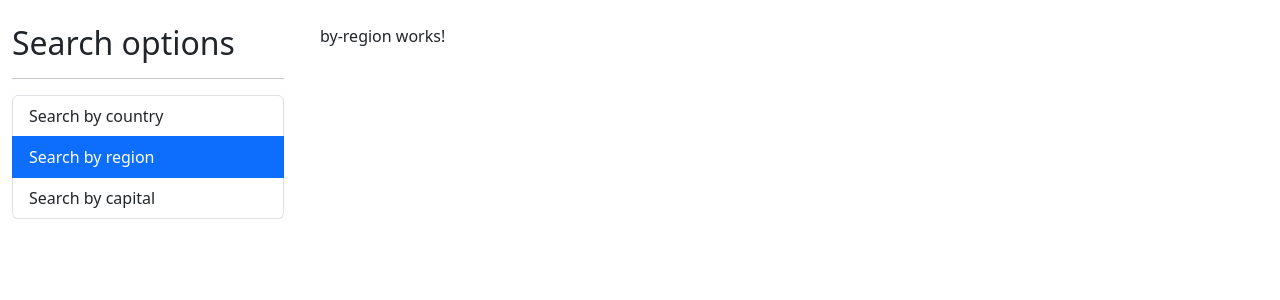
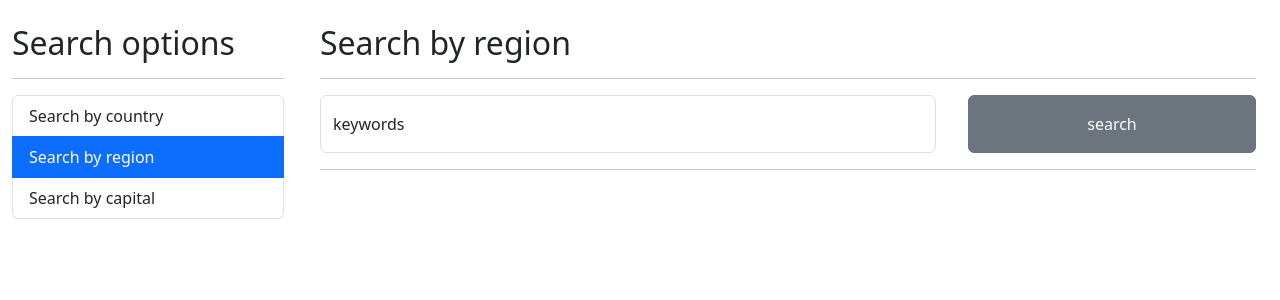
Before and after one commit to JuanRamirez8034/paises-app, an Angular app: page /region in a window 1280 px wide. Shown: the top 300 px of the page. Built offline with nearby package versions, Linux system fonts and the light colour scheme.

Commit message:
Agregado el codigo en cada uno de los respectivos modulos dedicados a las distintas busquedas

```diff
--- a/src/app/country/pages/by-capital/by-capital.component.html
+++ b/src/app/country/pages/by-capital/by-capital.component.html
@@ -1 +1,18 @@
-<p>by-capital works!</p>
+<h2>Search by capital</h2>
+<hr>
+
+<!-- fomulario para realizar las busquedas -->
+<!-- recibimos el evento enviando desde el formulario "onSearch" y le pasamos el evento que contiene el argumento de texto -->
+<!-- recibimos el evento enviando desde el formulario "onBounce" y le pasamos el argumento que este trae a la funcion a ejecutar -->
+<app-form-search-country (onSearch)="search($event);" (onDebounce)="sugge($event);"></app-form-search-country>
+
+<hr>
+
+<!-- componente para mostrar los resultados de la busqueda -->
+<!-- "countryResponseArray" es la proiedad que se espera como un input en el componente -->
+<app-country-table-result [countryResponseArray]="countryResponse"></app-country-table-result>
+
+
+<div class="alert alert-danger" *ngIf="errorConsult">
+  No found data for "{{argument}}"
+</div>
--- a/src/app/country/pages/by-capital/by-capital.component.ts
+++ b/src/app/country/pages/by-capital/by-capital.component.ts
@@ -1,14 +1,46 @@
 import { Component, OnInit } from '@angular/core';
+import { Country } from '../../interfaces/country.interfaces';
+import { CountriesService } from '../../services/countries.service';
 
 @Component({
   selector: 'app-by-capital',
   templateUrl: './by-capital.component.html'
 })
-export class ByCapitalComponent implements OnInit {
+export class ByCapitalComponent {
 
-  constructor() { }
 
-  ngOnInit(): void {
+  public argument        : string = '';//variable asociada al valor del input de busqueda
+  public errorConsult    : boolean = false;//variable para controlar el estado de erro de consultas y mostrar el alert
+  public countryResponse : Country[] = []; // arreglo de paises para almacenar las respuestas
+
+  //inyectando o instanciando los servicios
+  constructor(private countriesService:CountriesService) { }
+
+  public search(argument:string):void{
+    this.argument = argument; // asignamos el valor del argumento de la funcion al argumento de la clase
+    this.errorConsult = false;
+    // el metodo suscribe tiene varias funciones para procesar la informacion suscribe(
+    //  (response)=>{} para la informacion regresada
+    //  (error)=>{} para procesar los errores que puedan ocurrir
+    //  (result)=>{} para procesar un resultado en caso de que todo halla ocurrido con exito
+    //)
+    this.countriesService.searchCountry({argument: argument, mode:{capital:true}})
+      .subscribe(
+        (resp)=>{
+          this.countryResponse = resp;//agregando la respuesta al arreglo correspondiente
+          console.log(this.countryResponse);
+
+        },
+        (error)=>{
+          console.log(error);
+          this.countryResponse = [];
+          this.errorConsult = true;
+        }
+      );
   }
 
+  public sugge(event:string):void{
+    this.argument = event;
+    this.errorConsult = true;
+  }
 }
--- a/src/app/country/pages/by-country/by-country.component.ts
+++ b/src/app/country/pages/by-country/by-country.component.ts
@@ -23,7 +23,7 @@ export class ByCountryComponent {
     //  (error)=>{} para procesar los errores que puedan ocurrir
     //  (result)=>{} para procesar un resultado en caso de que todo halla ocurrido con exito
     //)
-    this.countriesService.searchCountry({argument: argument, mode:{region:true}})
+    this.countriesService.searchCountry({argument: argument, mode:{country:true}})
       .subscribe(
         (resp)=>{
           this.countryResponse = resp;//agregando la respuesta al arreglo correspondiente
--- a/src/app/country/pages/by-region/by-region.component.html
+++ b/src/app/country/pages/by-region/by-region.component.html
@@ -1 +1,18 @@
-<p>by-region works!</p>
+<h2>Search by region</h2>
+<hr>
+
+<!-- fomulario para realizar las busquedas -->
+<!-- recibimos el evento enviando desde el formulario "onSearch" y le pasamos el evento que contiene el argumento de texto -->
+<!-- recibimos el evento enviando desde el formulario "onBounce" y le pasamos el argumento que este trae a la funcion a ejecutar -->
+<app-form-search-country (onSearch)="search($event);" (onDebounce)="sugge($event);"></app-form-search-country>
+
+<hr>
+
+<!-- componente para mostrar los resultados de la busqueda -->
+<!-- "countryResponseArray" es la proiedad que se espera como un input en el componente -->
+<app-country-table-result [countryResponseArray]="countryResponse"></app-country-table-result>
+
+
+<div class="alert alert-danger" *ngIf="errorConsult">
+  No found data for "{{argument}}"
+</div>
--- a/src/app/country/pages/by-region/by-region.component.ts
+++ b/src/app/country/pages/by-region/by-region.component.ts
@@ -1,14 +1,46 @@
 import { Component, OnInit } from '@angular/core';
+import { Country } from '../../interfaces/country.interfaces';
+import { CountriesService } from '../../services/countries.service';
 
 @Component({
   selector: 'app-by-region',
   templateUrl: './by-region.component.html'
 })
-export class ByRegionComponent implements OnInit {
+export class ByRegionComponent {
 
-  constructor() { }
 
-  ngOnInit(): void {
+  public argument        : string = '';//variable asociada al valor del input de busqueda
+  public errorConsult    : boolean = false;//variable para controlar el estado de erro de consultas y mostrar el alert
+  public countryResponse : Country[] = []; // arreglo de paises para almacenar las respuestas
+
+  //inyectando o instanciando los servicios
+  constructor(private countriesService:CountriesService) { }
+
+  public search(argument:string):void{
+    this.argument = argument; // asignamos el valor del argumento de la funcion al argumento de la clase
+    this.errorConsult = false;
+    // el metodo suscribe tiene varias funciones para procesar la informacion suscribe(
+    //  (response)=>{} para la informacion regresada
+    //  (error)=>{} para procesar los errores que puedan ocurrir
+    //  (result)=>{} para procesar un resultado en caso de que todo halla ocurrido con exito
+    //)
+    this.countriesService.searchCountry({argument: argument, mode:{region:true}})
+      .subscribe(
+        (resp)=>{
+          this.countryResponse = resp;//agregando la respuesta al arreglo correspondiente
+          console.log(this.countryResponse);
+
+        },
+        (error)=>{
+          console.log(error);
+          this.countryResponse = [];
+          this.errorConsult = true;
+        }
+      );
   }
 
+  public sugge(event:string):void{
+    this.argument = event;
+    this.errorConsult = true;
+  }
 }
```
